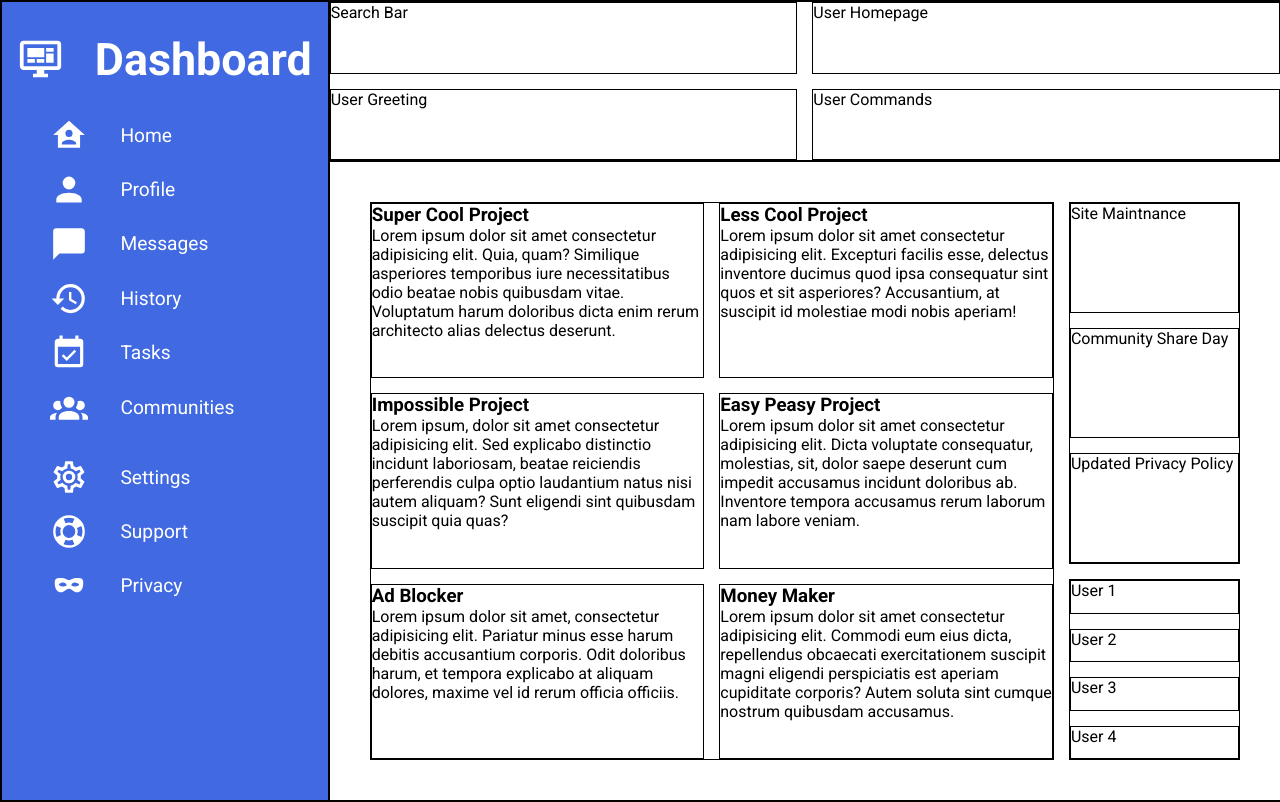
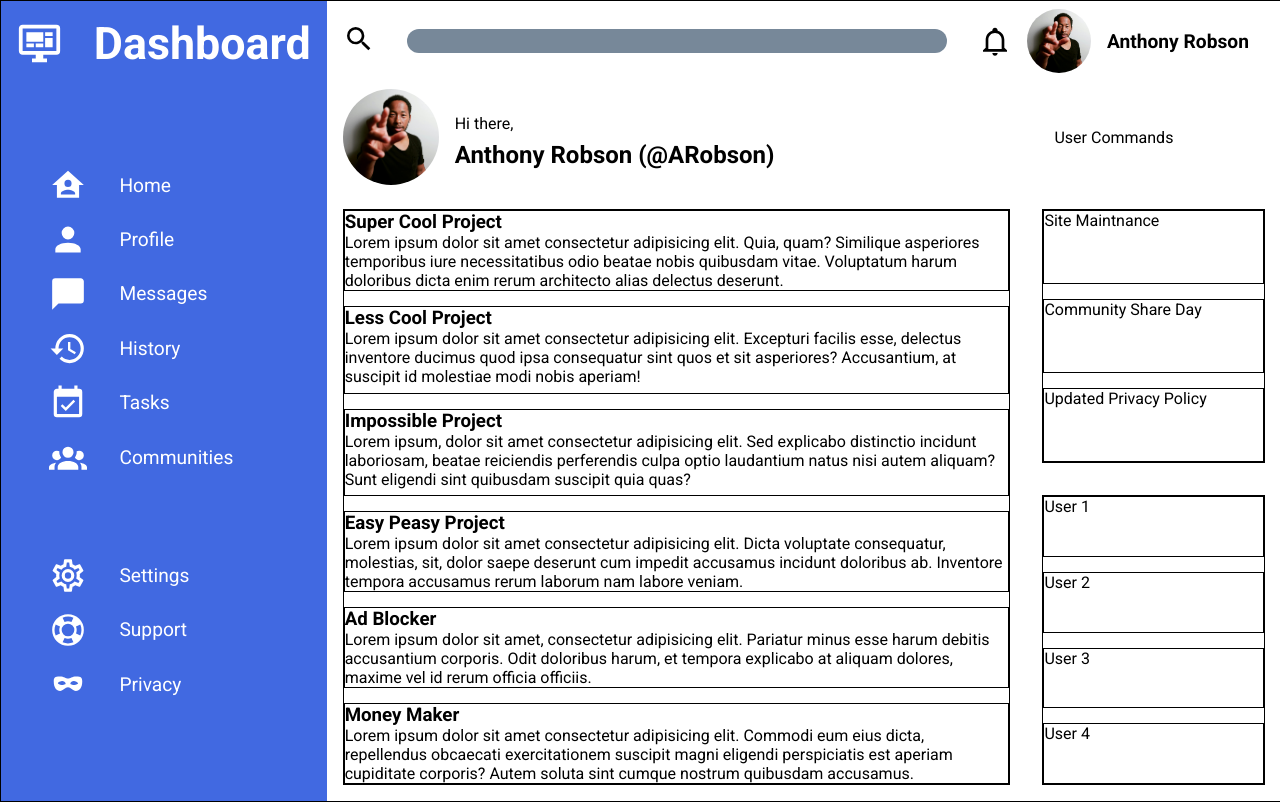
Before and after one commit to NMRSantos/odin-admin-dasboard, a plain HTML site: page index.html in a window 1280 px wide. Drawn offline with Linux system fonts and the light colour scheme.

Commit message:
Finish sidepanel and nav, Start work on main-panel

```diff
--- a/index.html
+++ b/index.html
@@ -9,9 +9,22 @@
 <body>
     <div class="container">
         <div class="nav">
-            <div class="nav-sub-menu" id="search-bar">Search Bar</div>
-            <div class="nav-sub-menu" id="user-homepage">User Homepage</div>
-            <div class="nav-sub-menu" id="user-greeting">User Greeting</div>
+            <div class="nav-sub-menu" id="search-bar">
+                <label for="test.com">
+                    <img class="nav-icons" src="images/search.svg" alt="search">
+                </label>
+                    <input type="search" name="search">
+            </div>
+            <div class="nav-sub-menu" id="user-homepage">
+                <img class="nav-icons" src="images/notifications.svg" alt="notifications">
+                <img class="user-photo" src="images/user-photo.jpg" alt="user-photo">
+                <h2>Anthony Robson</h2>
+            </div>
+            <div class="nav-sub-menu" id="user-greeting">
+                <img class="user-photo" src="images/user-photo.jpg" alt="user-photo">
+                <p>Hi there,</p>
+                <h4>Anthony Robson (@ARobson)</h4>
+            </div>
             <div class="nav-sub-menu" id="user-commands">User Commands</div>
         </div>
         <div class="sidebar">
--- a/style.css
+++ b/style.css
@@ -11,24 +11,24 @@
     margin: 0px;
     padding: 0px;
     display: grid;
-    grid-template: 1fr 4fr / 1fr 4fr;
+    grid-template: auto 4fr / 1fr 4fr;
     width: 100vw;
     height: 100vh;
     border: 1px solid black;
 }
 
-img {
+.sidebar img {
     width: 2em;
     filter: invert(1);
 }
 
 .sidebar {
     display: grid;
-    grid-template-rows: 1fr 3fr 3fr;
+    grid-template-rows: auto auto 3fr;
     grid-area: 1 / 1 / 3 / 2;
-    border: 1px solid black;
     background: royalblue;
     color: white;
+    gap: 5rem;
 }
 
 .sidebar li {
@@ -64,29 +64,97 @@ img {
 }
 
 .nav {
+    padding: 0.5rem 1rem;
     display: grid;
-    grid-template: 1fr 1fr / 1fr 1fr;
+    grid-template: auto 1fr / 2fr 1fr;
     grid-area: 1 / 2 / 2 / 3;
-    border: 1px solid black;
-    gap: 15px;
+    gap: 1rem;
 }
 
-.nav-sub-menu {
-    border: 1px solid black;
+.nav-icons {
+    width: 2rem;
+}
+
+#search-bar {
+    display: flex;
+    align-items: center;
+    gap: 2rem;
+}
+
+input {
+    background-color: lightslategrey;
+    flex: 1;
+    border: none;
+    height: 1.5rem;
+    border-radius: 20px;
+}
+
+#user-homepage {
+    display: flex;
+    justify-content: center;
+    align-items: center;
+    gap: 1rem;
+    font-size: 0.8rem;
+}
+
+#user-homepage .user-photo {
+    width: 4rem;
+    height: auto;
+    border-radius: 50px;
+}
+
+#user-greeting {
+    display: grid;
+    grid-template: 1fr 1fr / auto 1fr;
+    gap: 0.5rem 1rem;
+}
+
+#user-greeting .user-photo {
+    width: 6rem;
+    height: auto;
+    border-radius: 100px;
+    grid-row: 1 / 3;
+    align-self: center;
+}
+
+#user-greeting p {
+    align-self: flex-end;
+}
+
+#user-greeting h4 {
+    font-size: 1.5rem;
+    align-self: flex-start;
+}
+
+#user-commands {
+    display: flex;
+    align-items: center;
+    justify-content: center;
+    gap: 2rem;
+}
+
+button {
+    background-color: royalblue;
+    color: white;
+    border: none;
+    font-size: 1rem;
+    width: 6rem;
+    height: 2rem;
+    border-radius: 50px;
 }
 
 .main-panel {
     display: grid;
-    grid-template: 2fr 1fr / 4fr 1fr;
+    grid-template-columns: 3fr 1fr;
     grid-area: 2 / 2 / 3 / 3;
-    border: 1px solid black;
-    gap: 15px;
-    padding: 40px;
+    gap: 2rem;
+    padding: 1rem;
 }
 
 .projects {
     display: grid;
-    grid-template: 1fr 1fr 1fr / 1fr 1fr;
+    grid-template-rows: auto 1fr 1fr;
+    grid-template-columns: repeat(auto-fit, minmax(400px, 1fr));
     grid-area: 1 / 1 / 3 / 2;
     border: 1px solid black;
     gap: 15px;
```
Also changed, not shown: images/notifications.svg (added), images/search.svg (added), images/user-photo.jpg (added).
